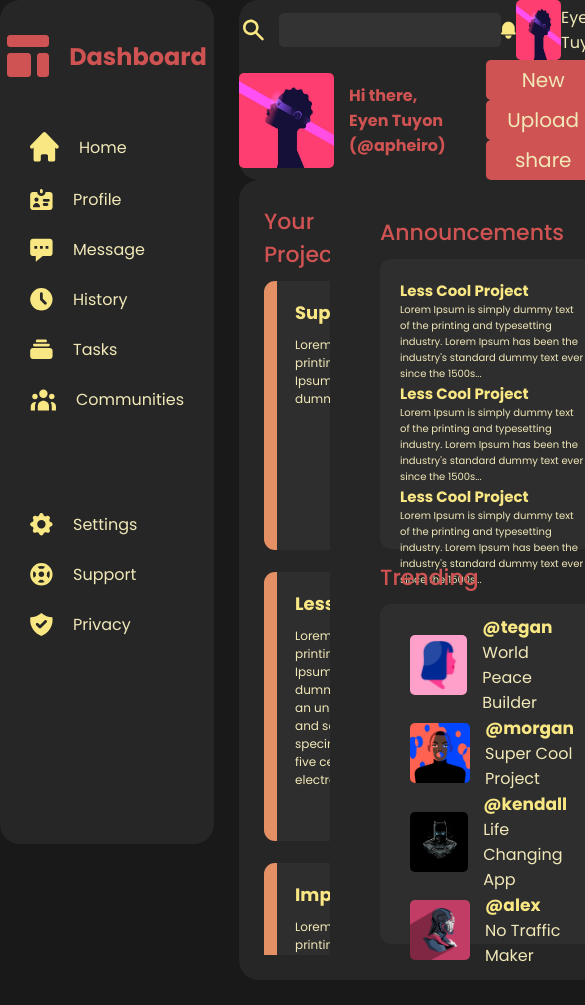
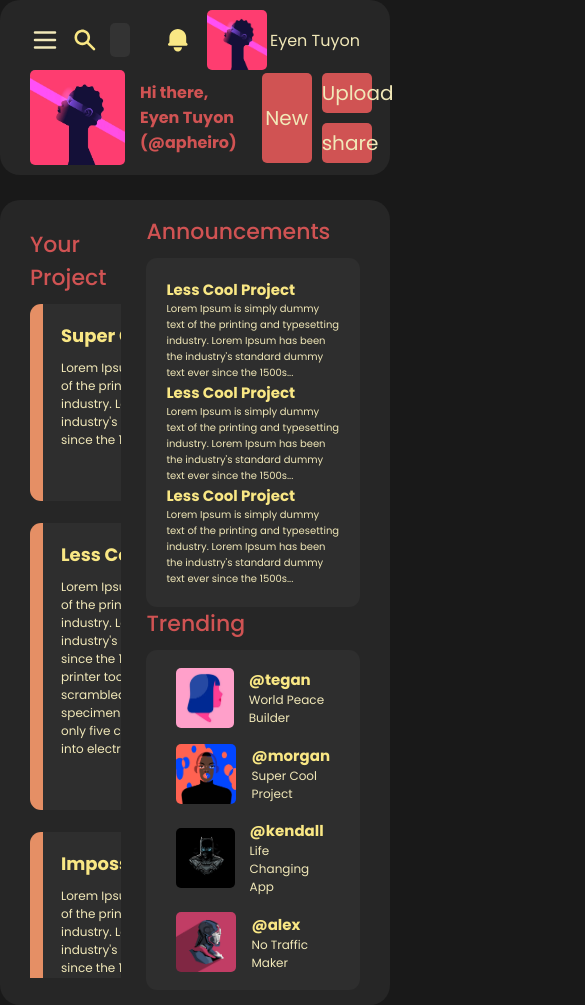
Before and after one commit to Apheiro/admin_dashboard, a plain HTML site: page index.html in a window 390 px wide. Shown: the top 1005 px of the page, 585 px wide, since content can reach past the window. Before the commit the page ends 980 px from the top, so only its background shows below. Drawn offline with Linux system fonts and the light colour scheme.

Commit message:
Improve responsive design

```diff
--- a/index.html
+++ b/index.html
@@ -8,12 +8,13 @@
     <link rel="preconnect" href="https://fonts.googleapis.com">
     <link rel="preconnect" href="https://fonts.gstatic.com" crossorigin>
     <link href="https://fonts.googleapis.com/css2?family=Poppins:wght@300;400;500;700&display=swap" rel="stylesheet">
+    <script src="./script.js" defer></script>
     <title>Admin Dashboard</title>
 </head>
 <body>
     <main>
 
-        <section class="sidebar">
+        <section class="sidebar" id="sidebar">
 
             <div class="title">
                 <svg width="42" height="42" viewBox="0 0 42 42" fill="none" xmlns="http://www.w3.org/2000/svg">
@@ -89,7 +90,7 @@
                     </a>
                 </div>
 
-                <div class="indexConfigOptions">
+                <div class="indexConfigOptions" id="indexConfigOptions">
                     <a href="">
                         <ul>
                             <svg width="23" height="23" viewBox="0 0 23 23" fill="none" xmlns="http://www.w3.org/2000/svg">
@@ -125,13 +126,13 @@
             </div>
 
         </section>
-        <section class="page">
+        <section class="page" id="page">
 
             <div class="navbar">
 
-                <div class="searchUser">
-                    <form action="GET" class="search">
-                        <button>
+                <div class="searchUser" id="searchUser">
+                    <form action="GET" class="search" id="search">
+                        <button class="tinyBtn">
                             <svg width="21" height="22" viewBox="0 0 21 22" fill="none" xmlns="http://www.w3.org/2000/svg">
                                 <path fill-rule="evenodd" clip-rule="evenodd"
                                     d="M7.8 3.2C6.42087 3.2 5.09823 3.74785 4.12304 4.72304C3.14786 5.69823 2.6 7.02087 2.6 8.4C2.6 9.77912 3.14786 11.1018 4.12304 12.077C5.09823 13.0521 6.42087 13.6 7.8 13.6C9.17913 13.6 10.5018 13.0521 11.477 12.077C12.4521 11.1018 13 9.77912 13 8.4C13 7.02087 12.4521 5.69823 11.477 4.72304C10.5018 3.74785 9.17913 3.2 7.8 3.2ZM1.475e-07 8.4C-0.000156507 7.17241 0.289435 5.96212 0.845223 4.86756C1.40101 3.773 2.2073 2.82507 3.19851 2.10088C4.18973 1.37668 5.33788 0.896671 6.54959 0.699878C7.7613 0.503085 9.00235 0.59507 10.1718 0.968351C11.3413 1.34163 12.4061 1.98567 13.2797 2.84808C14.1533 3.71049 14.8111 4.76693 15.1994 5.93147C15.5878 7.09601 15.6958 8.33577 15.5146 9.54991C15.3335 10.7641 14.8683 11.9183 14.157 12.9188L20.4191 19.1809C20.6559 19.4261 20.7869 19.7545 20.784 20.0953C20.781 20.4362 20.6443 20.7622 20.4033 21.0033C20.1622 21.2443 19.8362 21.381 19.4953 21.384C19.1545 21.3869 18.8261 21.2559 18.5809 21.0191L12.3201 14.7583C11.1532 15.5881 9.78035 16.0806 8.35208 16.182C6.92381 16.2833 5.49519 15.9895 4.22279 15.3329C2.95039 14.6762 1.88329 13.6819 1.13844 12.4591C0.393588 11.2362 -0.000278266 9.83186 1.475e-07 8.4Z"
@@ -141,11 +142,14 @@
                         <input type="search" name="" id="">
                     </form>
                     <div class="user">
-                        <svg width="20" height="23" viewBox="0 0 20 23" fill="none" xmlns="http://www.w3.org/2000/svg">
-                            <path
-                                d="M9.7997 0C7.57188 0 5.43531 0.884997 3.86 2.4603C2.2847 4.03561 1.3997 6.17218 1.3997 8.4V13.4204L0.409902 14.4102C0.214168 14.606 0.0808795 14.8554 0.0268849 15.127C-0.0271097 15.3985 0.000614531 15.6799 0.106553 15.9357C0.212491 16.1915 0.391886 16.4101 0.62206 16.564C0.852234 16.7178 1.12285 16.7999 1.3997 16.8H18.1997C18.4766 16.7999 18.7472 16.7178 18.9773 16.564C19.2075 16.4101 19.3869 16.1915 19.4929 15.9357C19.5988 15.6799 19.6265 15.3985 19.5725 15.127C19.5185 14.8554 19.3852 14.606 19.1895 14.4102L18.1997 13.4204V8.4C18.1997 6.17218 17.3147 4.03561 15.7394 2.4603C14.1641 0.884997 12.0275 0 9.7997 0ZM9.7997 22.4C8.68579 22.4 7.61751 21.9575 6.82985 21.1698C6.0422 20.3822 5.5997 19.3139 5.5997 18.2H13.9997C13.9997 19.3139 13.5572 20.3822 12.7696 21.1698C11.9819 21.9575 10.9136 22.4 9.7997 22.4Z"
-                                fill="#F9E784" />
-                        </svg>
+                        <button class="tinyBtn">
+                            <svg width="20" height="23" viewBox="0 0 20 23" fill="none" xmlns="http://www.w3.org/2000/svg">
+                                <path
+                                    d="M9.7997 0C7.57188 0 5.43531 0.884997 3.86 2.4603C2.2847 4.03561 1.3997 6.17218 1.3997 8.4V13.4204L0.409902 14.4102C0.214168 14.606 0.0808795 14.8554 0.0268849 15.127C-0.0271097 15.3985 0.000614531 15.6799 0.106553 15.9357C0.212491 16.1915 0.391886 16.4101 0.62206 16.564C0.852234 16.7178 1.12285 16.7999 1.3997 16.8H18.1997C18.4766 16.7999 18.7472 16.7178 18.9773 16.564C19.2075 16.4101 19.3869 16.1915 19.4929 15.9357C19.5988 15.6799 19.6265 15.3985 19.5725 15.127C19.5185 14.8554 19.3852 14.606 19.1895 14.4102L18.1997 13.4204V8.4C18.1997 6.17218 17.3147 4.03561 15.7394 2.4603C14.1641 0.884997 12.0275 0 9.7997 0ZM9.7997 22.4C8.68579 22.4 7.61751 21.9575 6.82985 21.1698C6.0422 20.3822 5.5997 19.3139 5.5997 18.2H13.9997C13.9997 19.3139 13.5572 20.3822 12.7696 21.1698C11.9819 21.9575 10.9136 22.4 9.7997 22.4Z"
+                                    fill="#F9E784" />
+                            </svg>
+                        </button>
+
                         <img src="./Images/image 2.png" alt="" class="profileImage">
                         <p>Eyen Tuyon</p>
                     </div>
@@ -160,7 +164,7 @@
                         </div>
 
                     </div>
-                    <div>
+                    <div class="buttonsOptions">
                         <button>New</button>
                         <button>Upload</button>
                         <button>share</button>
--- /dev/null
+++ b/script.js
@@ -0,0 +1,50 @@
+const size = document.querySelector('html');
+const topBar = document.querySelector('#searchUser');
+const navBar = document.querySelector('#search')
+const sideBar = document.querySelector('#sidebar');
+const page = document.querySelector('#page')
+const indexConfigOption = document.querySelector('#indexConfigOptions')
+const sideBarBtn = document.createElement('button');
+
+console.dir(sideBar)
+
+function lostFocus(e) {
+    const svg = sideBarBtn.lastChild
+    if (e.target == sideBar || e.target == sideBar.children[0] || e.target == sideBar.children[1]) {
+        return
+    } else if (sideBar.className == "sidebar open") {
+        if (e.target == svg || e.target == sideBarBtn || e.target == svg.firstChild) {
+            return
+        } else {
+            sideBar.classList.add('close')
+            sideBar.classList.remove('open')
+        }
+    }
+}
+
+
+function addBtn(e) {
+    if (size.scrollWidth <= 1420) {
+        sideBar.classList.add('close')
+        sideBar.classList.remove('open')
+        sideBarBtn.classList.add('tinyBtn');
+        sideBarBtn.classList.add('sideBarBtn');
+        sideBarBtn.innerHTML = '<svg xmlns="http://www.w3.org/2000/svg" class="h-6 w-6" fill="none" viewBox="0 0 24 24" stroke="currentColor" stroke-width="2"><path stroke-linecap="round" stroke-linejoin="round" d="M4 6h16M4 12h16M4 18h16" /></svg>';
+        topBar.insertBefore(sideBarBtn, navBar);
+        addEventListener('click', lostFocus);
+    } else {
+        topBar.removeChild(sideBarBtn)
+        sideBar.classList.remove('close')
+    }
+
+
+}
+addBtn()
+window.addEventListener('resize', addBtn)
+
+
+function showSideBar(e) {
+    sideBar.classList.remove('close')
+    sideBar.classList.add('open')
+}
+sideBarBtn.addEventListener('click', showSideBar);
--- a/style.css
+++ b/style.css
@@ -34,11 +34,26 @@ body{
 main{
     display: flex;
     align-items: center;
-    justify-content: space-between;
+    justify-content: center;
     max-width: 1730px;
     width: 100%;
     max-height: 1038px;
     height: 100%;
+}
+
+.open{
+    position: absolute;
+    border-radius: 0px 20px 20px 0px !important;
+    transform: translateX(0px);
+    z-index: 1;
+    left: 0px;
+}
+
+.close{
+    position: absolute;
+    transform: translateX(-400px);
+    z-index: 1;
+    left: 0px;
 }
 
 button{
@@ -58,6 +73,7 @@ button:hover{
     background-color: #262626;
     border-radius: 20px;
     align-items: center;
+    transition: all 0.25s;
 }
 
 .title{
@@ -119,6 +135,7 @@ button:hover{
     flex-direction: column;
     justify-content: space-evenly;
     align-items: center;
+    padding: 10px 30px;
 }
 
 .searchUser{
@@ -144,7 +161,7 @@ button:hover{
     border-radius: 5px;
 }
 
-.search button{
+.tinyBtn{
     background-color: transparent;
     border-radius: 5px;
     height: 35px;
@@ -156,7 +173,12 @@ button:hover{
     border: solid 0px;
 }
 
-.search button:hover {
+.tinyBtn svg{
+    color: #F9E784;
+    width: 30px;
+}
+
+.tinyBtn:hover {
     background-color: #333333;
 }
 
@@ -165,13 +187,15 @@ button:hover{
     width: 200px;
     justify-content: space-between;
     align-items: center;
+    min-width: 200px;
+    margin-left: 30px;
 }
 
 .profileImage{
-border-radius: 5px;
-width: 60px;
-height: 60px;
-overflow: hidden;
+    border-radius: 5px;
+    width: 60px;
+    height: 60px;
+    overflow: hidden;
 }
 
 .welcomeUser{
@@ -194,6 +218,22 @@ overflow: hidden;
     width: 100%;
 }
 
+.buttonsOptions{
+    display: inline-grid;
+    grid-template-columns: repeat(3, minmax(50px, 115px));
+    grid-template-rows: 40px;
+    gap:  30px;
+    margin-left: 25px;
+}
+
+.buttonsOptions button {
+    background-color: #D05353;
+    border-radius: 5px;
+    text-align: center;
+    font-size: 20px;
+    border: solid 0px;
+}
+
 .postOptions p{
     color: #D05353;
     font-size: 16px;
@@ -205,30 +245,21 @@ overflow: hidden;
     font-weight: 600;
 }
 
-.postOptions button{
-    margin-left: 40px;
-    background-color: #D05353;
-    border-radius: 5px;
-    height: 40px;
-    width: 115px;
-    text-align: center;
-    font-size: 20px;
-    border: solid 0px;
-}
-
 .panel{
     background-color: #262626;
     width: 100%;
-    height: 805px;
+    min-height: 805px;
     border-radius: 20px;
     display: flex;
     align-items: center;
     justify-content: space-evenly;
+    padding: 30px;
+    margin-top: 25px;
 }
 
 .projects{
     width: 850px;
-    margin: 25px;
+    margin-right: 25px;
     height: 750px;
     overflow-y: auto;
     scrollbar-width: none;
@@ -240,10 +271,8 @@ overflow: hidden;
 
 .allPosts{
     display: grid;
-    grid-template-columns: repeat(auto-fit, minmax(300px, 1fr));
-    grid-template-rows: repeat(3, 1fr);
-    grid-row: 1 2;
-    grid-column: 1;
+    grid-template-columns: repeat(auto-fit, minmax(270px, 1fr));
+    grid-template-rows: repeat(3, auto);
     gap: 22px;
 
 }
@@ -296,20 +325,18 @@ overflow: hidden;
     flex-direction: column;
     align-items: center;
     justify-content: space-between;
-    max-height: 728px;
-    height: 100%;
-    margin: 25px;
+    min-height: 728px;
+
 }
 
 .announcements{
     max-width: 333px;
     width: 100%;
-    height: 290px;
+
 
 }
 
 .announcementsContent{
-    height: 100%;
     padding: 20px;
     display: flex;
     justify-content: space-evenly;
@@ -359,3 +386,51 @@ overflow: hidden;
     border-radius: 5px;
     transform: scale(1.1);
 }
+
+@media (max-width:1420px) {
+    main {
+            display: flex;
+            align-items: center;
+            justify-content: center;
+            max-width: 1730px;
+            width: 100%;
+            max-height: 1038px;
+            height: 100%;
+        }
+}
+
+@media (max-width:950px) {
+    .trendingContent h3 {
+        font-size: 15px;
+    }
+
+    .trendingContent p {
+        font-size: 12px;
+    }
+
+
+
+}
+
+@media (max-width:610px) {
+
+    .buttonsOptions {
+        display: inline-grid;
+        grid-template-columns: repeat(2, minmax(50px, 115px));
+        grid-template-rows: repeat(2, 40px);
+        gap: 10px;
+        margin-left: 25px;
+    }
+
+    .buttonsOptions button {
+        background-color: #D05353;
+        border-radius: 5px;
+        text-align: center;
+        font-size: 20px;
+        border: solid 0px;
+    }
+
+    .buttonsOptions button:first-child {
+        grid-area: 1 / 1 / 3 / 1;
+    }
+}
```
